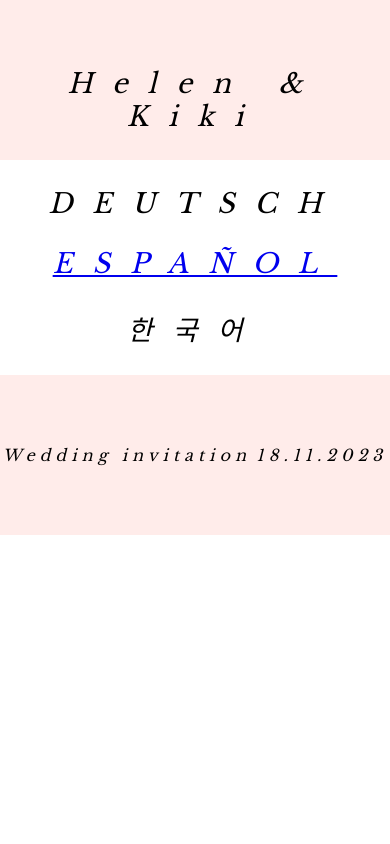
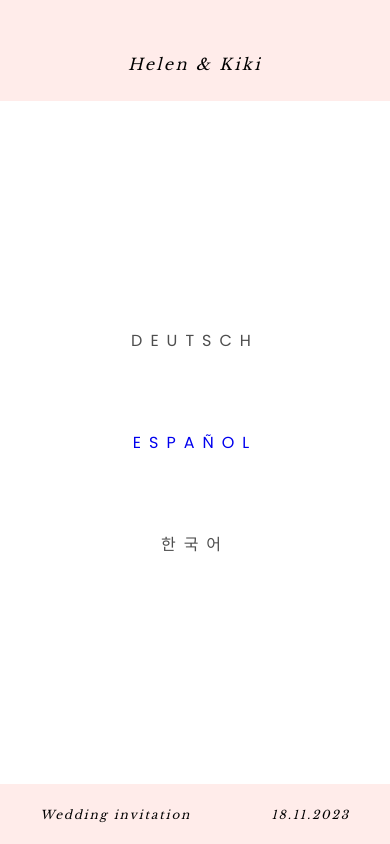
Before and after one commit to AAlejof/HeliKi, a React (Create React App) app in the folder client/: page / in a window 390 px wide. Built offline with nearby package versions, Linux system fonts and the light colour scheme.

Commit message:
correct style for mobile

```diff
--- a/client/src/App.css
+++ b/client/src/App.css
@@ -1,3 +1,7 @@
 .App {
+  display: flex;
+  flex-direction: column;
   text-align: center;
+  justify-content: space-between;
+  height: 100vh;
 }
--- a/client/src/components/Footer/Footer.module.css
+++ b/client/src/components/Footer/Footer.module.css
@@ -1,19 +1,23 @@
 @import url('https://fonts.googleapis.com/css2?family=Libre+Baskerville');
 
-.footerDiv{
+@media (max-width: 450px) {
+	.footerDiv {
 		display: flex;
 		flex-wrap: wrap;
 		justify-content: space-around;
 		align-content: center;
-    height: 10rem;;
+		height: 60px;
 		width: 100vw;
-    background-color: #FFECEA;
+		background-color: #ffecea;
 	}
 
-.pFooterDiv{
-    font-family: 'libre baskerville';
-    font-style: italic ;
-    font-size: 1rem;
-    letter-spacing: 5px;
-
+	.pFooterDiv {
+		font-family: 'Libre Baskerville';
+		font-style: italic;
+		font-weight: 400;
+		font-size: 12px;
+		line-height: 15px;
+		letter-spacing: 0.15em;
+		color: #000000;
 	}
+}
--- a/client/src/components/Landing/Landing.module.css
+++ b/client/src/components/Landing/Landing.module.css
@@ -1,7 +1,40 @@
-.pLandingDiv{
-    font-family: 'libre baskerville';
-    font-style: italic ;
-    font-size: 1.7rem;
-    letter-spacing: 20px;
+@import url('https://fonts.googleapis.com/css2?family=Poppins');
 
+@media (max-width: 450px) {
+	.landingDiv {
+		display: flex;
+		flex-direction: column;
+		height: 70vh;
+		justify-content: center;
+	}
+
+	.pLandingDiv {
+        margin: 39px;
+		font-family: 'Poppins';
+		font-style: normal;
+		font-weight: 400;
+		font-size: 16px;
+		line-height: 24px;
+		text-align: center;
+		letter-spacing: 0.5em;
+		text-transform: uppercase;
+		color: #4e4e4e;
+	}
+
+	a:link {
+		text-decoration: none;
+	}
+
+	a:visited {
+		text-decoration: none;
+		color: #4e4e4e;
+	}
+
+	a:hover {
+		text-decoration: none;
+	}
+
+	a:active {
+		text-decoration: none;
+	}
 }
--- a/client/src/components/Navbar/Navbar.module.css
+++ b/client/src/components/Navbar/Navbar.module.css
@@ -1,19 +1,26 @@
 @import url('https://fonts.googleapis.com/css2?family=Libre+Baskerville');
 
-.navbarDiv{
+@media (max-width: 450px) {
+	.navbarDiv {
 		display: flex;
 		flex-wrap: wrap;
 		justify-content: center;
 		align-content: flex-end;
-    height: 10rem;;
+		height: 101.33px;
 		width: 100vw;
-    background-color: #FFECEA;
+		background-color: #ffecea;
 	}
 
-.pNavbarDiv{
-    font-family: 'libre baskerville';
-    font-style: italic ;
-    font-size: 1.7rem;
-    letter-spacing: 20px;
-
+	.pNavbarDiv {
+        height: 43.33px;
+        font-family: 'Libre Baskerville';
+		font-style: italic;
+		font-weight: 400;
+		font-size: 16px;
+		line-height: 20px;
+		display: flex;
+		align-items: center;
+		text-align: center;
+		letter-spacing: 0.15em;
 	}
+}
```
Lines whose indentation alone changed are shown as unchanged.
